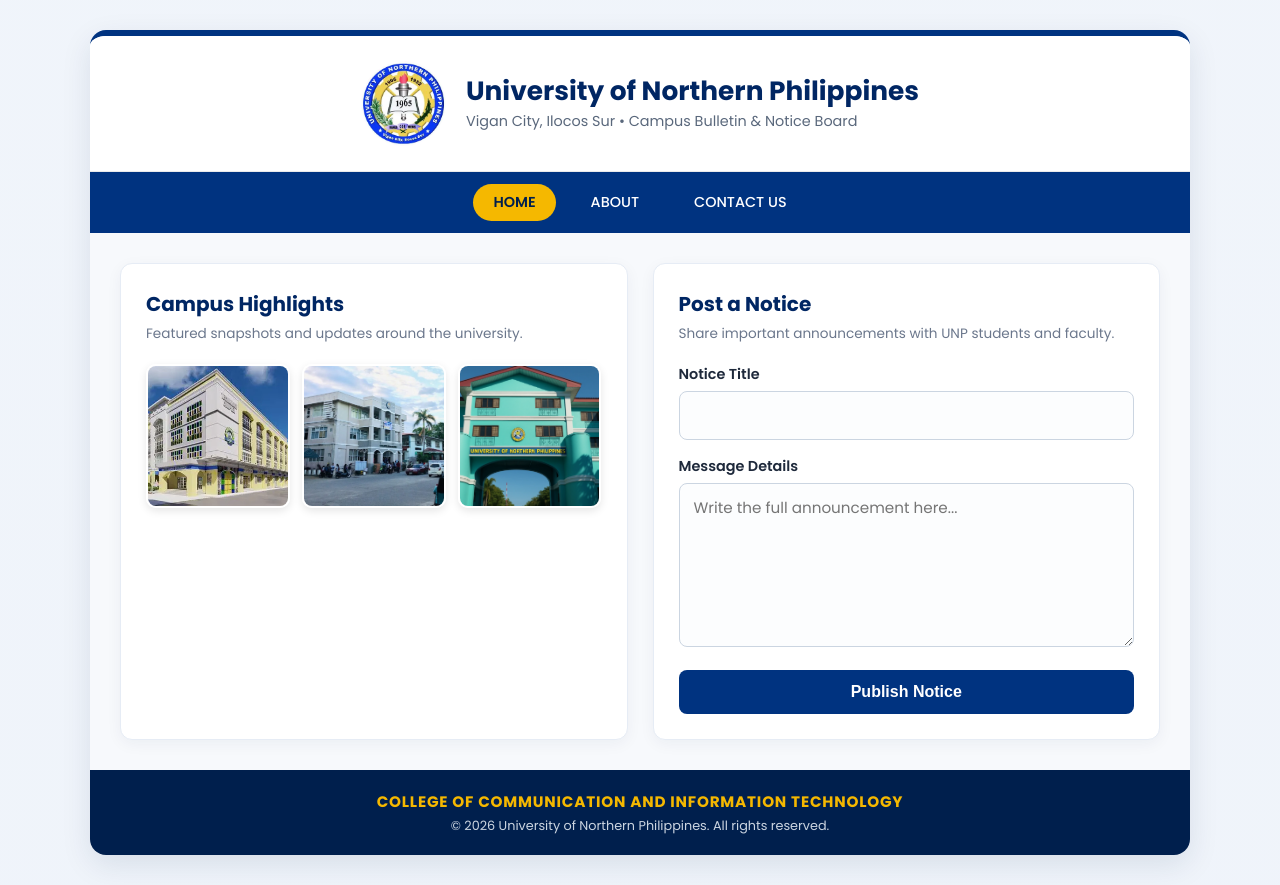
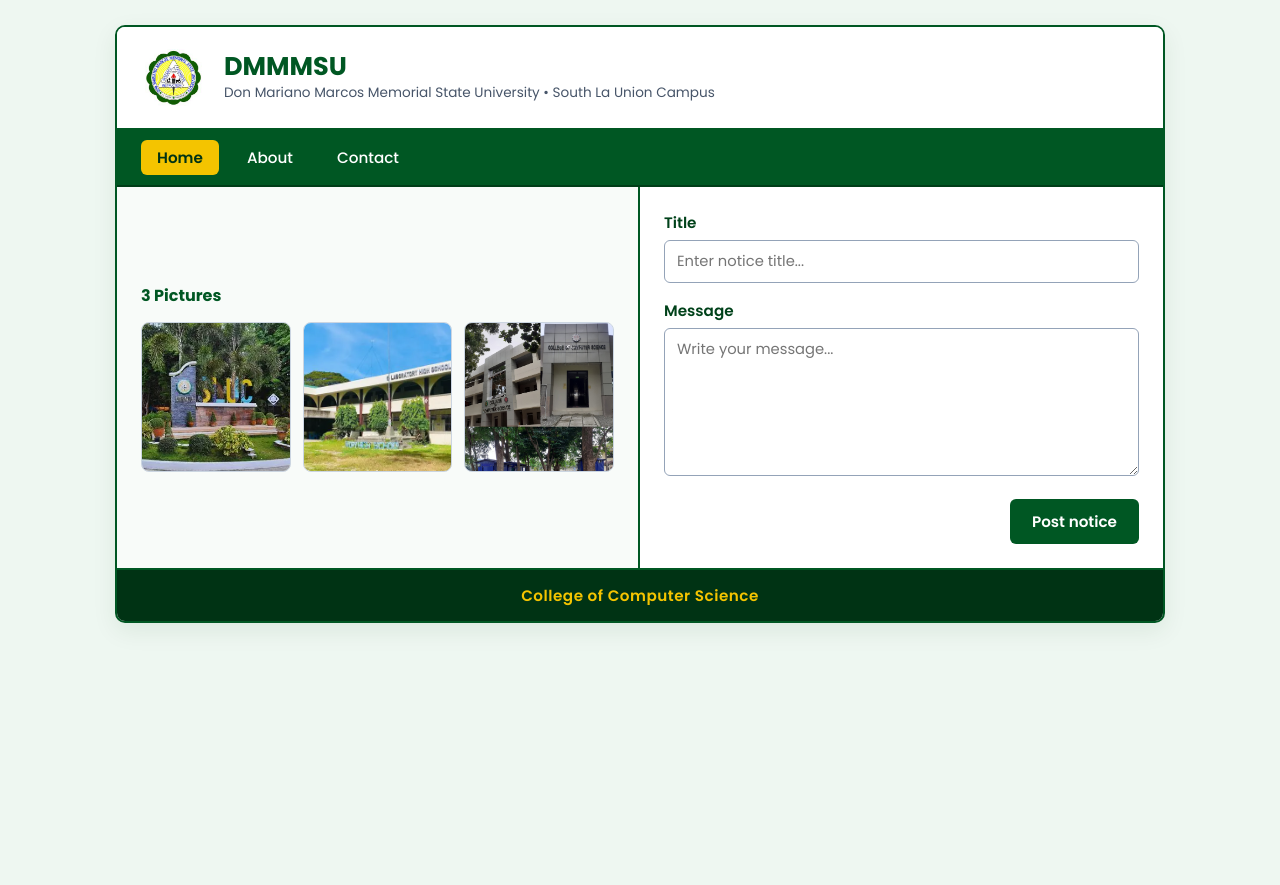
Before and after one commit to cayatlobingco1-stack/CSAEforProjects3E, a plain HTML site: page Week2/week2.html in a window 1280 px wide. After the commit the page ends 800 px from the top, so only its background shows below. Drawn offline with Linux system fonts and the light colour scheme.

Commit message:
initial commit

```diff
--- a/Week2/week2.css
+++ b/Week2/week2.css
@@ -6,226 +6,205 @@
 
 body {
     font-family: 'Poppins', Arial, sans-serif;
-    color: #333;
+    background-color: #eef7f1;
+    color: #1e293b;
+    padding: 25px 15px;
     min-height: 100vh;
-    padding: 30px 15px;
-    background: linear-gradient(
-        rgba(238, 243, 250, 0.88),
-        rgba(238, 243, 250, 0.92)
-    ), url("unp.jpg");
-    background-size: cover;
-    background-position: center;
-    background-attachment: fixed;
 }
 
-/* Main Wrapper */
 .container {
-    max-width: 1100px;
+    max-width: 1050px;
     margin: 0 auto;
     background-color: #ffffff;
-    border-radius: 16px;
-    box-shadow: 0 10px 30px rgba(0, 35, 80, 0.1);
+    border: 2px solid #005723;
+    border-radius: 10px;
     overflow: hidden;
-    border-top: 6px solid #003380; /* UNP Royal Blue */
+    box-shadow: 0 8px 24px rgba(0, 65, 25, 0.08);
 }
 
 /* Header */
 .header {
     display: flex;
     align-items: center;
-    justify-content: center;
-    gap: 20px;
-    padding: 25px 30px;
+    gap: 18px;
+    padding: 18px 24px;
     background-color: #ffffff;
-    border-bottom: 1px solid #eaeaea;
+    border-bottom: 2px solid #005723;
 }
 
-.header .logo {
-    width: 85px;
-    height: 85px;
+.logo {
+    width: 65px;
+    height: 65px;
     object-fit: contain;
     border-radius: 50%;
 }
 
 .header-text h1 {
-    font-size: 1.65rem;
-    color: #002663;
+    font-size: 1.6rem;
+    color: #005723;
     font-weight: 700;
-    line-height: 1.2;
+    line-height: 1.1;
 }
 
 .header-text p {
-    font-size: 0.9rem;
-    color: #5a687c;
-    margin-top: 4px;
+    font-size: 0.85rem;
+    color: #475569;
+    margin-top: 3px;
 }
 
-/* Navigation Bar */
+/* Navbar */
 .navbar {
     display: flex;
-    justify-content: center;
-    gap: 15px;
-    background-color: #003380;
-    padding: 12px 20px;
+    align-items: center;
+    gap: 12px;
+    padding: 10px 24px;
+    background-color: #005723;
+    border-bottom: 2px solid #003d18;
 }
 
 .navbar a {
+    color: #ffffff;
     text-decoration: none;
-    padding: 8px 20px;
-    color: #ffffff;
-    font-size: 0.9rem;
+    font-size: 0.95rem;
     font-weight: 500;
-    border-radius: 25px;
-    transition: all 0.3s ease;
+    padding: 6px 16px;
+    border-radius: 6px;
+    transition: background-color 0.2s ease, color 0.2s ease;
 }
 
 .navbar a:hover,
 .navbar a.active {
-    background-color: #f5b800; /* UNP Gold accent */
-    color: #001f4d;
+    background-color: #f4c400;
+    color: #003314;
     font-weight: 600;
 }
 
-/* Content Grid */
-.main-grid {
+/* Main 2-Column Section */
+.main-content {
     display: grid;
     grid-template-columns: 1fr 1fr;
-    gap: 25px;
-    padding: 30px;
-    background-color: #f7f9fc;
+    min-height: 360px;
 }
 
-.card {
-    background: #ffffff;
-    padding: 25px;
-    border-radius: 12px;
-    box-shadow: 0 4px 15px rgba(0, 35, 80, 0.05);
-    border: 1px solid #e6ecf5;
+/* Left Column: 3 Pictures */
+.pictures-panel {
+    padding: 24px;
+    border-right: 2px solid #005723;
+    background-color: #f8fbf9;
+    display: flex;
+    flex-direction: column;
+    justify-content: center;
 }
 
-.card h3 {
-    color: #002663;
-    font-size: 1.25rem;
-    margin-bottom: 5px;
+.pictures-panel h3 {
+    font-size: 1rem;
+    color: #005723;
+    margin-bottom: 14px;
 }
 
-.section-desc {
-    font-size: 0.85rem;
-    color: #6b778c;
-    margin-bottom: 20px;
-}
-
-/* Fixed & Improved Image Gallery */
-.gallery {
+.three-pics {
     display: grid;
     grid-template-columns: repeat(3, 1fr);
     gap: 12px;
 }
 
-.img-card {
-    width: 100%;
+.pic-box {
     aspect-ratio: 1 / 1;
-    border-radius: 10px;
+    border: 1.5px solid #cbd5e1;
+    border-radius: 8px;
     overflow: hidden;
-    box-shadow: 0 3px 8px rgba(0, 0, 0, 0.1);
-    border: 2px solid #fff;
+    background-color: #e2e8f0;
 }
 
-.img-card img {
+.pic-box img {
     width: 100%;
     height: 100%;
     object-fit: cover;
-    object-position: center top;
-    transition: transform 0.3s ease;
     display: block;
 }
 
-.img-card:hover img {
-    transform: scale(1.08);
+/* Right Column: Form */
+.form-panel {
+    padding: 24px;
+    background-color: #ffffff;
+    display: flex;
+    flex-direction: column;
+    justify-content: center;
 }
 
-/* Form Styling */
 .form-group {
     margin-bottom: 16px;
 }
 
-label {
+.form-group label {
     display: block;
-    font-size: 0.9rem;
+    font-size: 0.95rem;
     font-weight: 600;
-    color: #1e293b;
+    color: #00421a;
     margin-bottom: 6px;
 }
 
-input,
-textarea {
+.form-group input,
+.form-group textarea {
     width: 100%;
-    padding: 12px 14px;
-    border: 1px solid #cbd5e1;
-    border-radius: 8px;
+    padding: 10px 12px;
+    font-family: inherit;
+    font-size: 0.92rem;
+    border: 1.5px solid #94a3b8;
+    border-radius: 6px;
+    outline: none;
+}
+
+.form-group input:focus,
+.form-group textarea:focus {
+    border-color: #005723;
+}
+
+.post-btn {
+    background-color: #005723;
+    color: #ffffff;
+    border: none;
+    padding: 11px 22px;
     font-family: inherit;
     font-size: 0.95rem;
-    background-color: #fcfdfe;
-    transition: border-color 0.3s, box-shadow 0.3s;
+    font-weight: 600;
+    border-radius: 6px;
+    cursor: pointer;
+    float: right;
 }
 
-input:focus,
-textarea:focus {
-    outline: none;
-    border-color: #003380;
-    background-color: #ffffff;
-    box-shadow: 0 0 0 3px rgba(0, 51, 128, 0.12);
-}
-
-button {
-    width: 100%;
-    background-color: #003380;
-    color: white;
-    border: none;
-    padding: 13px;
-    font-size: 1rem;
-    font-weight: 600;
-    border-radius: 8px;
-    cursor: pointer;
-    transition: background-color 0.3s, transform 0.1s;
-}
-
-button:hover {
-    background-color: #002255;
-}
-
-button:active {
-    transform: scale(0.99);
+.post-btn:hover {
+    background-color: #003d18;
 }
 
 /* Footer */
 .footer {
+    padding: 14px 24px;
+    background-color: #003314;
+    color: #f4c400;
     text-align: center;
-    padding: 20px;
-    background-color: #001f4d;
-    color: #ffffff;
-}
-
-.footer h3 {
-    font-size: 0.95rem;
-    letter-spacing: 0.8px;
-    color: #f5b800;
-    margin-bottom: 4px;
+    border-top: 2px solid #005723;
 }
 
 .footer p {
-    font-size: 0.8rem;
-    color: #cbd5e1;
+    font-size: 0.95rem;
+    font-weight: 600;
+    letter-spacing: 0.5px;
 }
 
-/* Responsive */
+/* Mobile Responsive */
 @media (max-width: 768px) {
-    .header {
-        flex-direction: column;
-        text-align: center;
+    .main-content {
+        grid-template-columns: 1fr;
     }
 
-    .main-grid {
-        grid-template-columns: 1fr;
+    .pictures-panel {
+        border-right: none;
+        border-bottom: 2px solid #005723;
+    }
+
+    .post-btn {
+        width: 100%;
+        float: none;
     }
 }
--- a/Week2/week2.html
+++ b/Week2/week2.html
@@ -3,7 +3,7 @@
 <head>
     <meta charset="UTF-8">
     <meta name="viewport" content="width=device-width, initial-scale=1.0">
-    <title>Campus Notices - UNP</title>
+    <title>DMMMSU - Campus Notices</title>
     <link rel="stylesheet" href="week2.css">
     <link href="https://fonts.googleapis.com/css2?family=Poppins:wght@400;500;600;700&display=swap" rel="stylesheet">
 </head>
@@ -11,69 +11,63 @@
 
 <div class="container">
 
-    <!-- Header -->
+    <!-- Header: Logo + DMMMSU -->
     <header class="header">
-        <img src="UNPlogo.webp" alt="UNP Logo" class="logo">
+        <img src="OIP (1).jpg" alt="DMMMSU Logo" class="logo">
         <div class="header-text">
-            <h1>University of Northern Philippines</h1>
-            <p>Vigan City, Ilocos Sur • Campus Bulletin & Notice Board</p>
+            <h1>DMMMSU</h1>
+            <p>Don Mariano Marcos Memorial State University • South La Union Campus</p>
         </div>
     </header>
 
-    <!-- Navigation -->
+    <!-- Navigation: Home | About | Contact -->
     <nav class="navbar">
-        <a href="index.html" class="active">HOME</a>
-        <a href="#">ABOUT</a>
-        <a href="#">CONTACT US</a>
+        <a href="#home" class="active">Home</a>
+        <a href="#about">About</a>
+        <a href="#contact">Contact</a>
     </nav>
 
-    <!-- Main Content Grid -->
-    <main class="main-grid">
+    <!-- Main 2-Column Layout -->
+    <main class="main-content">
 
-        <!-- Left Side: Campus Highlights / Gallery -->
-        <section class="card gallery-section">
-            <h3>Campus Highlights</h3>
-            <p class="section-desc">Featured snapshots and updates around the university.</p>
-
-            <div class="gallery">
-                <div class="img-card">
-                    <img src="UNPl.webp" alt="campus">
+        <!-- Left: 3 Pictures -->
+        <section class="pictures-panel">
+            <h3>3 Pictures</h3>
+            <div class="three-pics">
+                <div class="pic-box">
+                    <img src="SlucMain.webp" alt="Campus Picture 1">
                 </div>
-                <div class="img-card">
-                    <img src="university-of-northern-philippines-1024x706.webp" alt="campus">
+                <div class="pic-box">
+                    <img src="Highschool.webp" alt="Campus Picture 2">
                 </div>
-                <div class="img-card">
-                    <img src="Campus-image_TXaYf-pTIV.webp" alt="campus">
+                <div class="pic-box">
+                    <img src="comscie.jpg" alt="Campus Picture 3">
                 </div>
             </div>
         </section>
 
-        <!-- Right Side: Post a Notice -->
-        <section class="card form-section">
-            <h3>Post a Notice</h3>
-            <p class="section-desc">Share important announcements with UNP students and faculty.</p>
-
+        <!-- Right: Title, Message, Post Notice -->
+        <section class="form-panel">
             <form>
                 <div class="form-group">
-                    <label for="title">Notice Title</label>
-                    <input type="text" id="title" name="title" placeholder="" required>
+                    <label for="title">Title</label>
+                    <input type="text" id="title" name="title" placeholder="Enter notice title..." required>
                 </div>
 
                 <div class="form-group">
-                    <label for="message">Message Details</label>
-                    <textarea id="message" name="message" rows="6" placeholder="Write the full announcement here..." required></textarea>
+                    <label for="message">Message</label>
+                    <textarea id="message" name="message" rows="6" placeholder="Write your message..." required></textarea>
                 </div>
 
-                <button type="submit">Publish Notice</button>
+                <button type="submit" class="post-btn">Post notice</button>
             </form>
         </section>
 
     </main>
 
-    <!-- Footer -->
+    <!-- Footer: College of Computer Science -->
     <footer class="footer">
-        <h3>COLLEGE OF COMMUNICATION AND INFORMATION TECHNOLOGY</h3>
-        <p>© 2026 University of Northern Philippines. All rights reserved.</p>
+        <p>College of Computer Science</p>
     </footer>
 
 </div>
```
Also changed, not shown: Week2/Campus-image_TXaYf-pTIV.webp (deleted), Week2/Highschool.webp (added), Week2/OIP (1).jpg (added), Week2/SlucMain.webp (added), Week2/UNPl.webp (deleted), Week2/UNPlogo.webp (deleted), Week2/comscie.jpg (added), Week2/university-of-northern-philippines-1024x706.webp (deleted).
